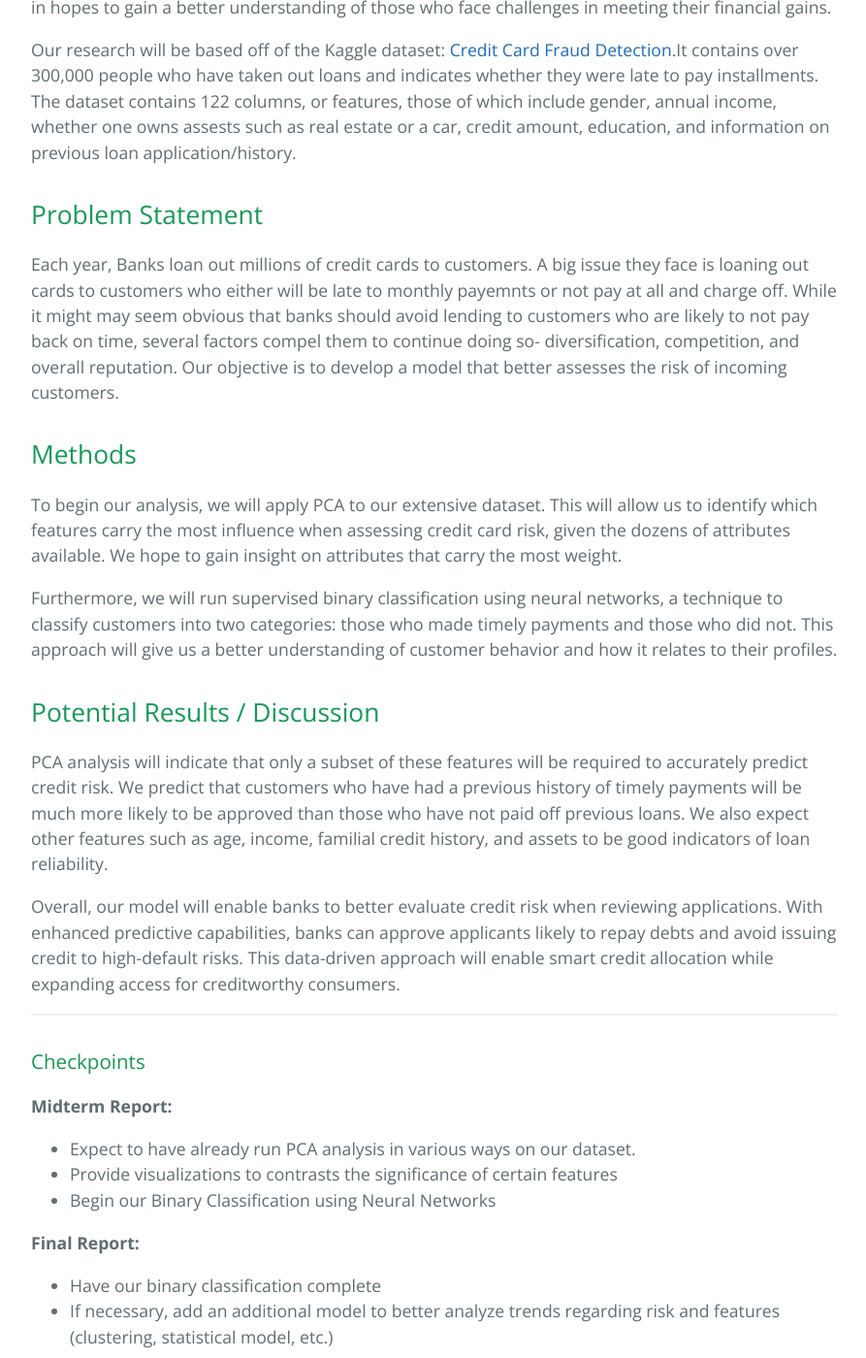
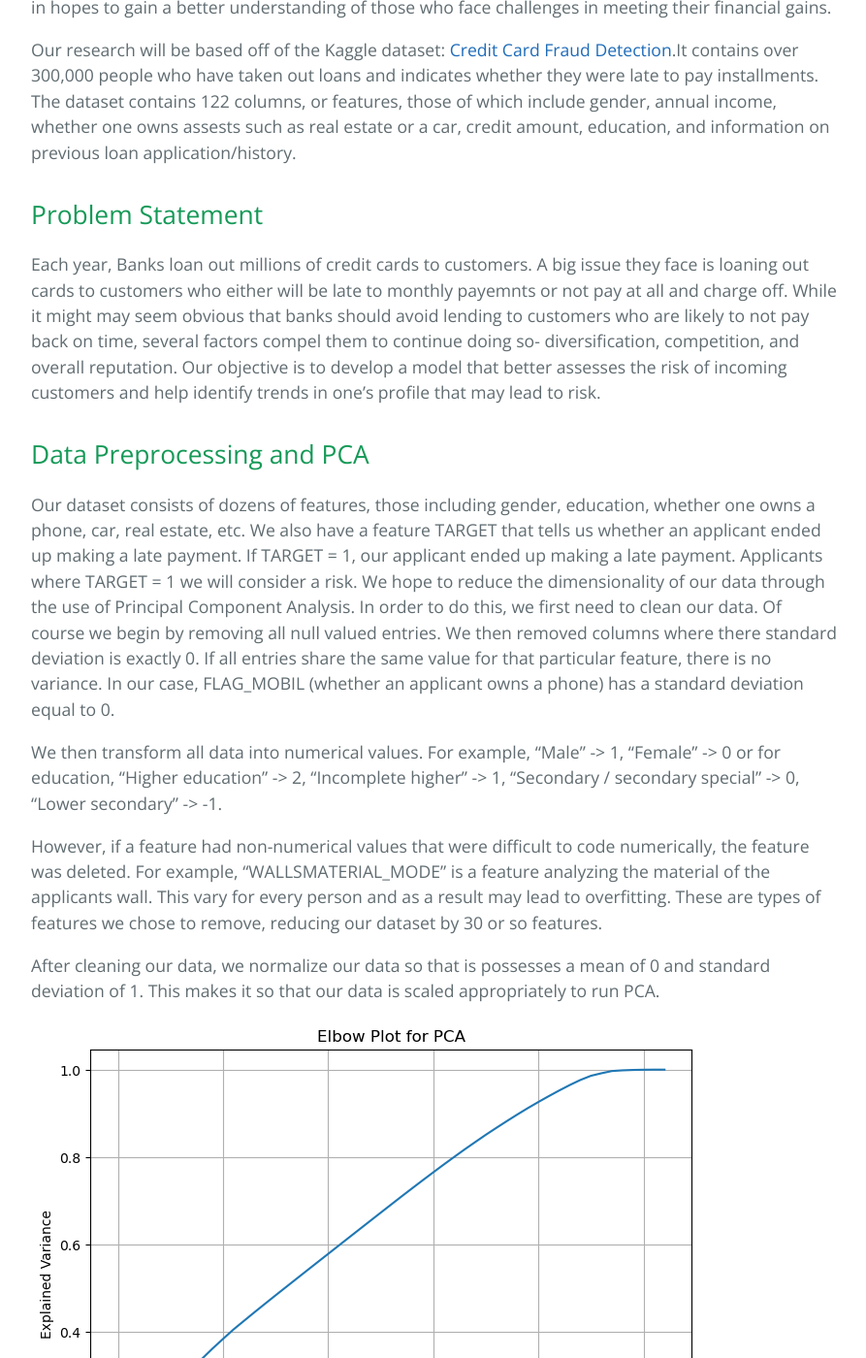
Before and after one commit to ryan-zaatari/CreditCardRisk, a Jekyll site: the page built from index.md, in a window 1280 px wide and 1400 px high, scrolled down 557 px. Shown: the whole window at 97% size, without its empty margins (192-1085 px from the left). Built offline with Jekyll 4.4.1, drawn with Linux system fonts in a browser that asks for light colours; some of the changed text lies outside the part shown.

Commit message:
Midterm Report

```diff
--- a/index.md
+++ b/index.md
@@ -12,31 +12,72 @@ Our research will be based off of the Kaggle dataset: [Credit Card Fraud Detecti
 
 ## Problem Statement
 
-Each year, Banks loan out millions of credit cards to customers. A big issue they face is loaning out cards to customers who either will be late to monthly payemnts or not pay at all and charge off. While it might may seem obvious that banks should avoid lending to customers who are likely to not pay back on time, several factors compel them to continue doing so- diversification, competition, and overall reputation. Our objective is to develop a model that better assesses the risk of incoming customers.
+Each year, Banks loan out millions of credit cards to customers. A big issue they face is loaning out cards to customers who either will be late to monthly payemnts or not pay at all and charge off. While it might may seem obvious that banks should avoid lending to customers who are likely to not pay back on time, several factors compel them to continue doing so- diversification, competition, and overall reputation. Our objective is to develop a model that better assesses the risk of incoming customers and help identify trends in one's profile that may lead to risk.
 
-## Methods
+## Data Preprocessing and PCA
+Our dataset consists of dozens of features, those including gender, education, whether one owns a phone, car, real estate, etc. We also have a feature TARGET that tells us whether an applicant ended up making a late payment. If TARGET = 1, our applicant ended up making a late payment. Applicants where TARGET = 1 we will consider a risk. We hope to reduce the dimensionality of our data through the use of Principal Component Analysis. In order to do this, we first need to clean our data. Of course we begin by removing all null valued entries. We then removed columns where there standard deviation is exactly 0. If all entries share the same value for that particular feature, there is no variance. In our case, FLAG_MOBIL (whether an applicant owns a phone) has a standard deviation equal to 0.
 
-To begin our analysis, we will apply PCA to our extensive dataset. This will allow us to identify which features carry the most influence when assessing credit card risk, given the dozens of attributes available. We hope to gain insight on attributes that carry the most weight.
+We then transform all data into numerical values. For example, "Male" -> 1, "Female" -> 0 or for education, "Higher education" -> 2, "Incomplete higher" -> 1, "Secondary / secondary special"  -> 0, "Lower secondary" -> -1.
 
-Furthermore, we will run supervised binary classification using neural networks, a technique to classify customers into two categories: those who made timely payments and those who did not. This approach will give us a better understanding of customer behavior and how it relates to their profiles.
+However, if a feature had non-numerical values that were difficult to code numerically, the feature was deleted. For example, "WALLSMATERIAL_MODE" is a feature analyzing the material of the applicants wall. This vary for every person and as a result may lead to overfitting. These are types of features we chose to remove, reducing our dataset by 30 or so features.
 
-## Potential Results / Discussion
-PCA analysis will indicate that only a subset of these features will be required to accurately predict credit risk. We predict that customers who have had a previous history of timely payments will be much more likely to be approved than those who have not paid off previous loans. We also expect other features such as age, income, familial credit history, and assets to be good indicators of loan reliability.
+After cleaning our data, we normalize our data so that is possesses a mean of 0 and standard deviation of 1. This makes it so that our data is scaled appropriately to run PCA.
 
-Overall, our model will enable banks to better evaluate credit risk when reviewing applications. With enhanced predictive capabilities, banks can approve applicants likely to repay debts and avoid issuing credit to high-default risks. This data-driven approach will enable smart credit allocation while expanding access for creditworthy consumers.
+![Alt text](<Elbow Plot.png>)
+
+Notice there is no extremely weighted feature in our dataset. In order to retain 80% of the variance, we need to reduce our data set by 60%, keeping around only 30 features. This is not ideal and something we are aware of. Ideally, we want data where a majority of the variance retained with only 3-5 components. The reason this may not be the case for us is the there is still a lot of noise in our dataset, and that there are a dozen more features that we should intially remove from our dataset. As for now, the following are the 10 features of our dat that hold the most variance.
+
+| Feature Name | Variance |
+|----------|----------|----------|
+| NAME_EDUCATION_TYPE | 6.87% |
+| DAYS_ID_PUBLISH | 5.5% |
+| FLAG_DOCUMENT_8 | 4.33% |
+| REGION_POPULATION_RELATIVE | 3.7% |
+| FLAG_EMAIL | 3.13% |
+| EXT_SOURCE_3 | 2.8% |
+| NAME_CONTRACT_TYPE | 2.57% |
+| FLAG_OWN_REALTY | 2.52% |
+| FLAG_DOCUMENT_6 | 2.48% |
+| FLAG_DOCUMENT_16  | 2.33% |
+
+Even though our Principal Component Analysis only retains ~17% of the variance with 3 components and ~12% with 2 components, we provide visualizations of PCA with 2 and 3 components on 500 data points.
+
+![Alt text](<PCA 2D.png>)
+![Alt text](<PCA 3D.png>)
+
+## Classification Models
+The first model we will use to analyze loan applicants is a Neural Network. Our training data will be 90% of our initial dataset, and the dataset we will be working with will consist of enough features to retain 80% of the initial variance. Before analyze the results of this model, we have to address the fact that our training data is imbalanced. If not, our model can always predict a person is not a risk and be correct ~90% of the time. The following is our initial training data.
+
+![Alt text](<Imbalanced Data.png>)
+
+To compensate for this imbalancement, we create synthetic data to represent risk applicants. This balances our data to be roughly a 50/50 split between risk and non-risk applicants.
+
+![Alt text](<Balanced Data.png>)
+
+Let us now discuss the structure of our Neural Network. As of now, the architechture that has yielded the best results is a 256-128-64-32-16-8-4-2-1 network. The number represents the number of neurons for that hidden layer. Moreover, the activation type for all of our neurons is ReLu, expect for our output neuron which has a Sigmoid activation type. Below are plots of our training and testing data's loss/accuracy per epoch:
 * * *
 
-### Checkpoints
+![Alt text](<Accuracy Plot.png>)
+![Alt text](<Loss Plot.png>)
 
-**Midterm Report:**
-* Expect to have already run PCA analysis in various ways on our dataset.
-* Provide visualizations to contrasts the significance of certain features
-* Begin our Binary Classification using Neural Networks
+Notice that both the accuracy of our testing and training data are increasing. This on the surface is good, but when analyzing the trajcteroies of their loss functions per epoch, it seems like we may have an overfitting problem. As our the number of epochs increase, the loss of our training data approaches whereas the loss of our testing data seems to be increasing. This is not good. Our model may be trying to memorize our training data instead of actually learning. To better understand the following, we can look at the recall and precision of our data for nonrisk and risk applicants:
 
-**Final Report:**
-* Have our binary classification complete
-* If necessary, add an additional model to better analyze trends regarding risk and features (clustering, statistical model, etc.)
+|  | Precision | Recall | F1 |
+|----------|----------|----------|----------|
+| Nonrisk | 0.93 | 0.77 | 0.85 |
+| Risk | 0.13 | 0.37 | .19 |
 
+Our model's precision for risk clients is 0.13. This means out of every 100 times our model predicts an applicant is a risk to a bank, it is correct only 13 of those times. T his is not good and something we need to correct. On the other hand, the precision for those who do not possess fraud is quite high at 0.93.
+
+## Review and Next Steps:
+* **Reevaluate our data:**
+We need to make sure all noise is removed. This will make our Principal Component Analysis more efficient and allow us to better predict risks in our Neural Network.
+
+* **Review Neural Network Architechture:**
+There is a clear overfitting issue in our model. This is either due to our current data or the architechture of our model. If it is due to the architechture of our model, we need to reduce the number of hidden layers or neurons.
+
+* **Implement another model:**
+We are going to implement another model for our data, that being either Naive Bayes or Logistic regression. After getting our neural network working, we hope to compare and contrast the trends picked up from both models to see if we can better understand the data of loan applicants who possess risk.
 
 ### Contribution Table
 
```
Also changed, not shown: Accuracy Plot.png (added), Balanced Data.png (added), Elbow Plot.png (added), Images/Accuracy Plot.png (added), Images/Balanced Data.png (added), Images/Elbow Plot.png (added), Images/Imbalanced Data.png (added), Images/Loss Plot.png (added), Images/PCA 2D.png (added), Images/PCA 3D.png (added), Imbalanced Data.png (added), Loss Plot.png (added), PCA 2D.png (added), PCA 3D-1.png (added), 1 more files.
